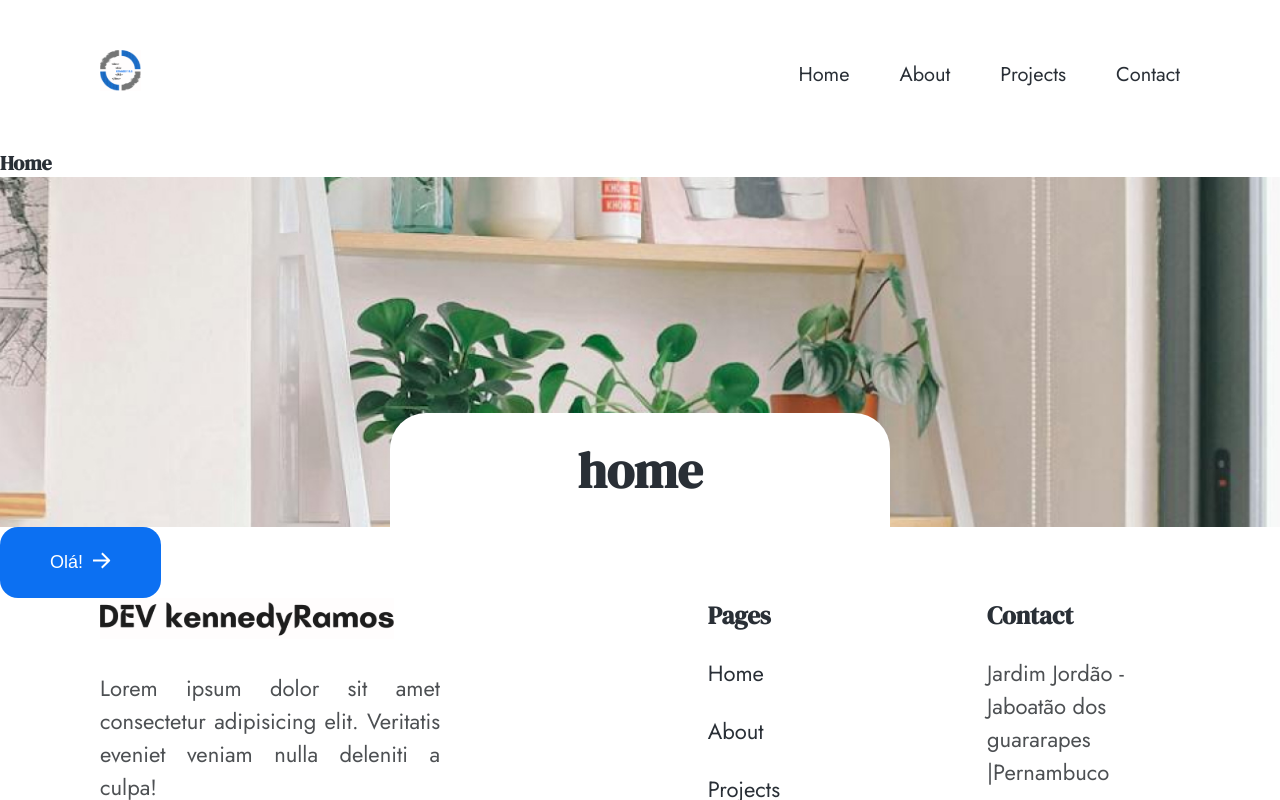
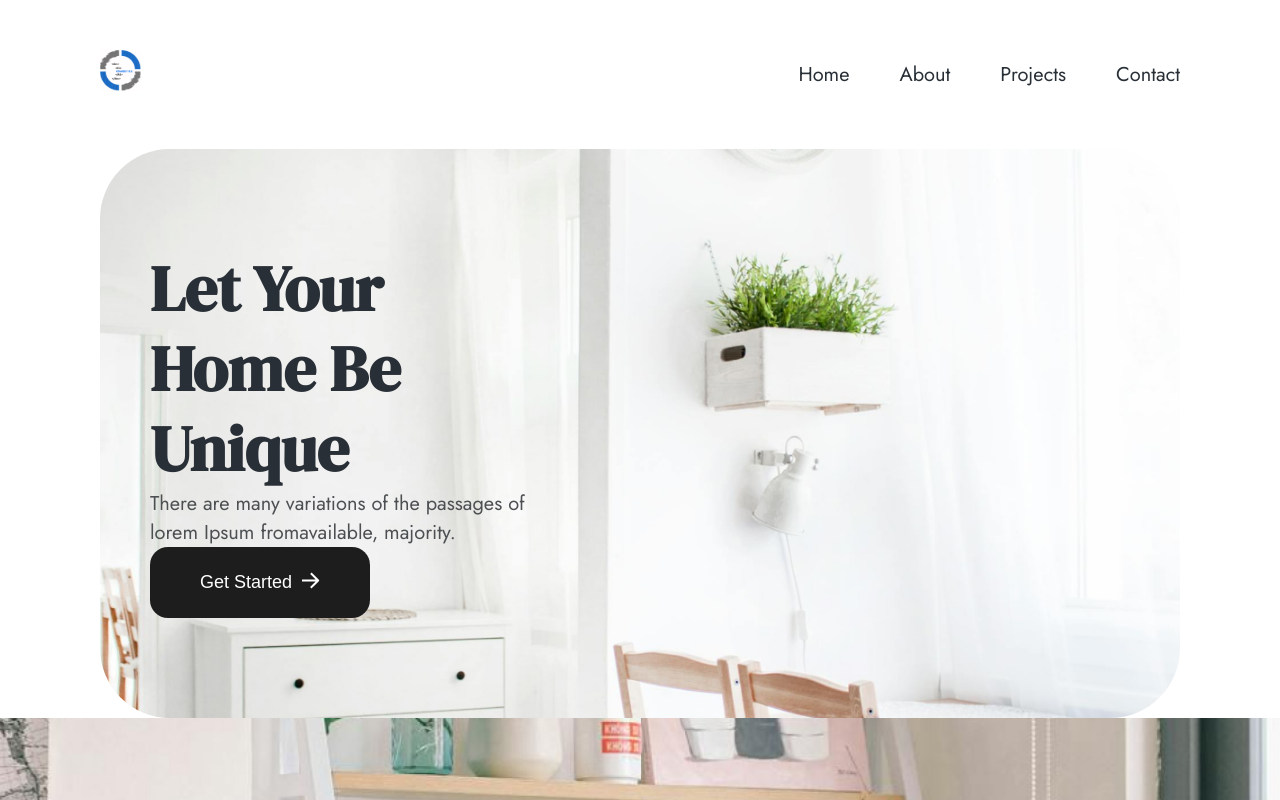
Before and after one commit to KennedyRamos/architect-website, a React (Vite) app: page / in a window 1280 px wide. Shown: the top 800 px of the page. Built offline with nearby package versions, Linux system fonts and the light colour scheme.

Commit message:
Hero component creation

```diff
--- /dev/null
+++ b/src/components/Hero/Hero.css
@@ -0,0 +1,29 @@
+.hero{
+    background-image: url(/bg-hero.jpg);
+    background-position: center;
+    background-size: cover;
+    border-radius: 3.5rem;
+    height: 100%;
+    padding: 5rem var(--50-spacing);
+}
+
+.hero h1{
+    font-size: 3.2rem;
+    line-height: 125%;
+}
+
+.hero-text{
+    width: 40%;
+}
+
+@media (max-width: 768px) {
+    .hero-text{
+        width: 100%;
+    }
+}
+
+@media (max-width: 568px) {
+    .hero h1{
+        font-size: 2.5rem;
+    }
+}
--- /dev/null
+++ b/src/components/Hero/Hero.jsx
@@ -0,0 +1,21 @@
+import { Link } from 'react-router-dom'
+import './Hero.css';
+import Button from '../Button/Button';
+
+export default function Hero(){
+    return(
+        <div className='hero d-flex al-center'>
+
+            <div className='hero-text'>
+                <h1>Let Your Home Be Unique</h1>
+                <p>There are many variations of the passages of lorem Ipsum fromavailable, majority.</p>
+                <Link>
+                    <Button buttonStyle="secondary" arrow>
+                        Get Started
+                    </Button>
+                </Link>
+            </div>
+
+        </div>
+    )
+}
--- a/src/pages/Home.jsx
+++ b/src/pages/Home.jsx
@@ -1,4 +1,5 @@
 //COMPONENTS
+import Hero from "../components/Hero/Hero"
 import Banner from "../components/Banner/Banner"
 import Button from "../components/Button/Button"
 import Header from "../components/Header/Header"
@@ -8,9 +9,10 @@ export default function Home(){
     return(
         <>
             <Header></Header>
-            <h1>Home</h1>
+            <div className="container">
+                <Hero />
+            </div>
             <Banner title="home" image="bg-abaut.jpg"/>
-            <Button buttonStyle="primary" arrow>Olá!</Button>
             <Footer></Footer>
         </>
     )
```
Also changed, not shown: public/bg-hero.jpg (added).
